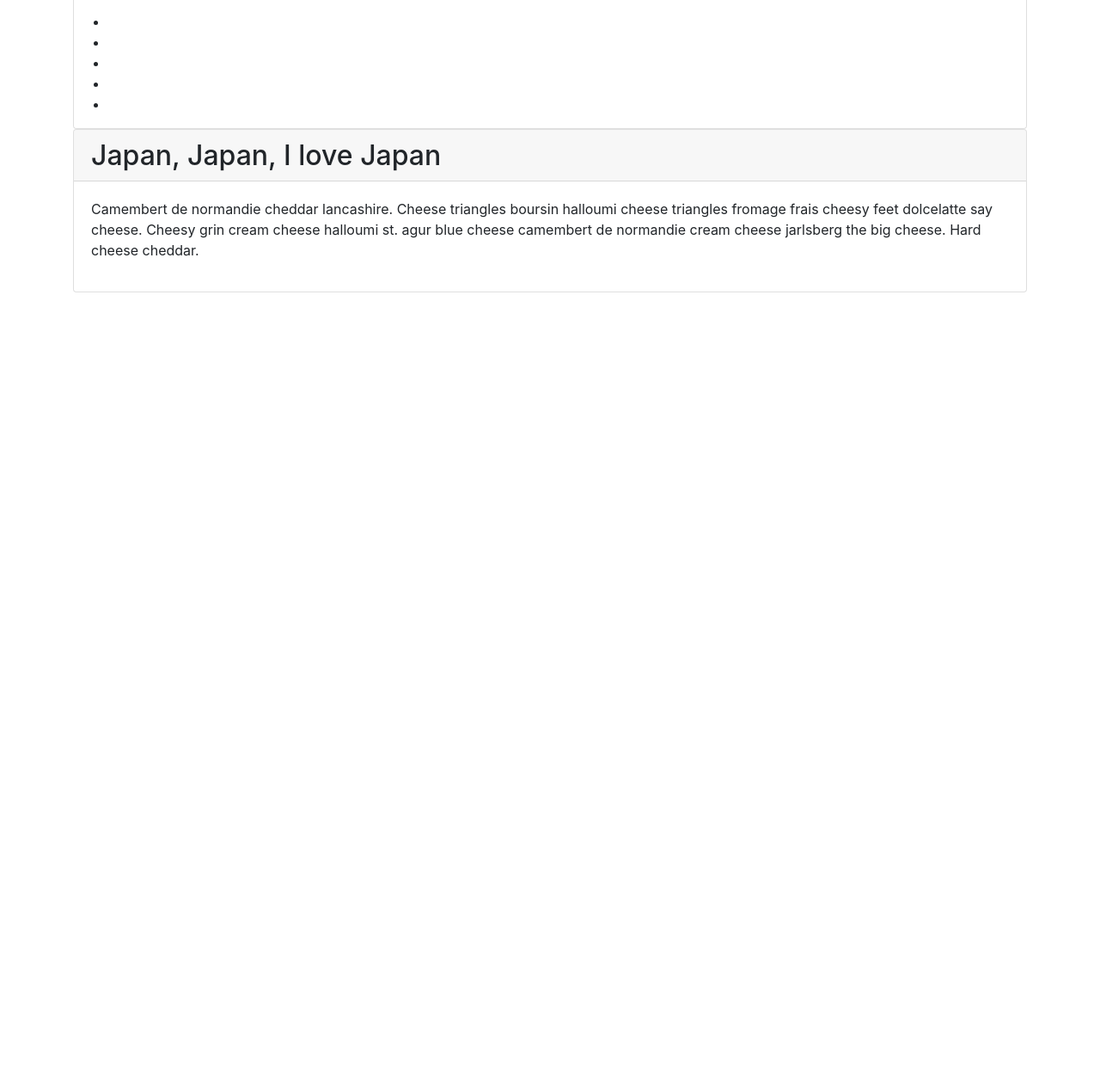
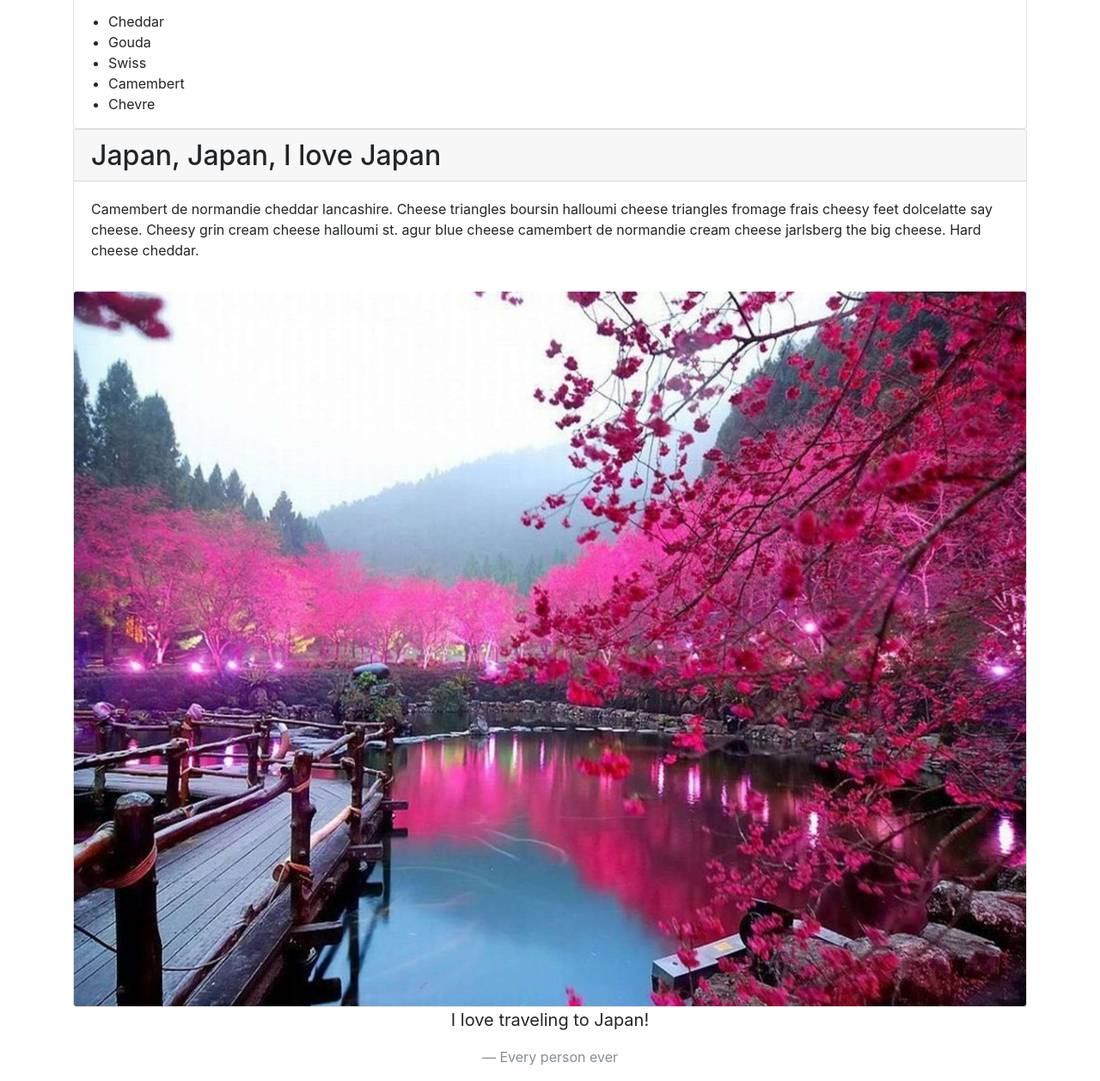
Before and after one commit to CherylFrankenfield/vacation, a plain HTML site: page index.html in a window 1280 px wide. Shown: the part 1538-2795 px from the top of the page at 86% size. Before the commit the page ends 1878 px from the top, so only its background shows below. Drawn offline with Linux system fonts and the light colour scheme.

Commit message:
add blockquote and jpan.jpg

```diff
--- a/index.html
+++ b/index.html
@@ -34,18 +34,22 @@
         <h2 class="card-header">Cheese, Cheese is all I need</h2>
         <p class="card-body">Camembert de normandie boursin roquefort. Cheesy feet cheesy feet chalk and cheese danish fontina feta chalk and cheese stinking bishop cottage cheese. Danish fontina melted cheese airedale melted cheese cow port-salut who moved my cheese pecorino. Cauliflower cheese halloumi paneer cow blue castello.</p>
         <ul>
-          <li></l1>
-          <li></l1>
-          <li></l1>
-          <li></l1>
-          <li></l1>
+          <li>Cheddar</l1>
+          <li>Gouda</l1>
+          <li>Swiss</l1>
+          <li>Camembert</l1>
+          <li>Chevre</l1>
         </ul>
       </div>
       <div class="card">
         <h2 class="card-header">Japan, Japan, I love Japan</h2>
         <p class="card-body">Camembert de normandie cheddar lancashire. Cheese triangles boursin halloumi cheese triangles fromage frais cheesy feet dolcelatte say cheese. Cheesy grin cream cheese halloumi st. agur blue cheese camembert de normandie cream cheese jarlsberg the big cheese. Hard cheese cheddar.</p>
-        <img src="" alt="">
+        <img class="card-img" src="img/japan.jpg" alt="my favorite cheeses from not japan">
       </div>
+      <blockquote class="blockquote text-center">
+        <p>I love traveling to Japan!</p>
+        <footer class="blockquote-footer">Every person ever</footer>
+      </blockquote>
     </div>
   </body>
 </html>
```
Also changed, not shown: img/japan.jpg (added).
